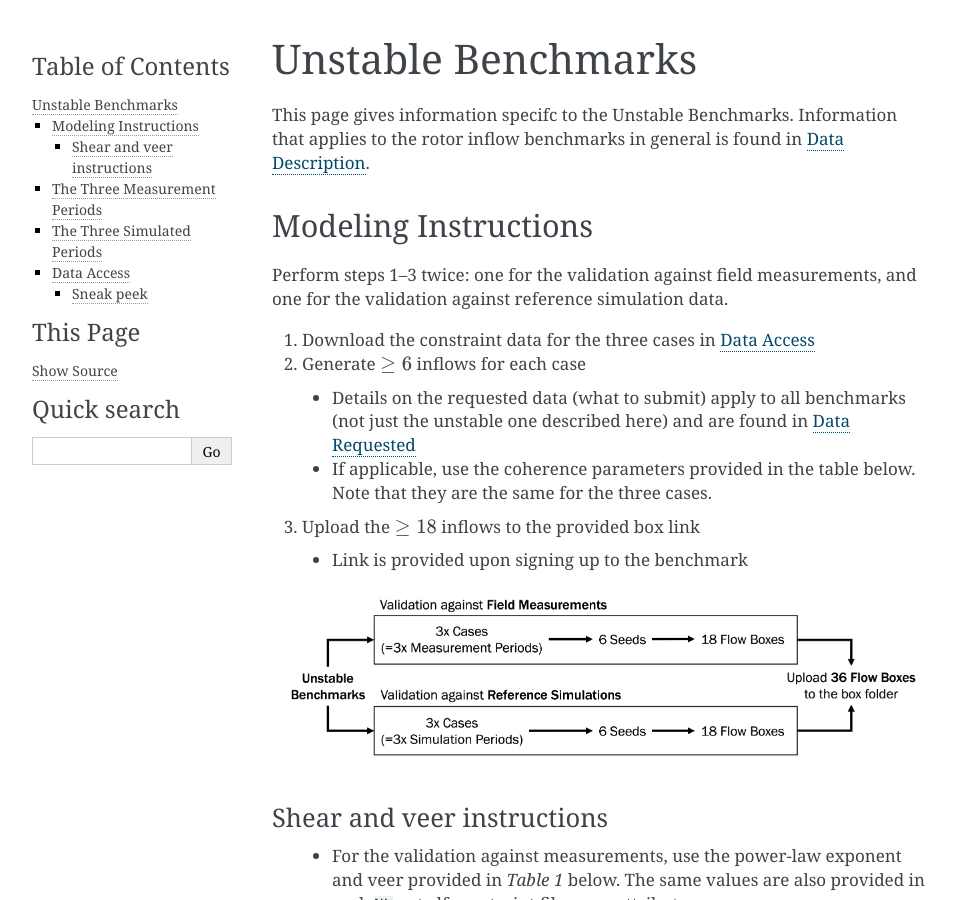
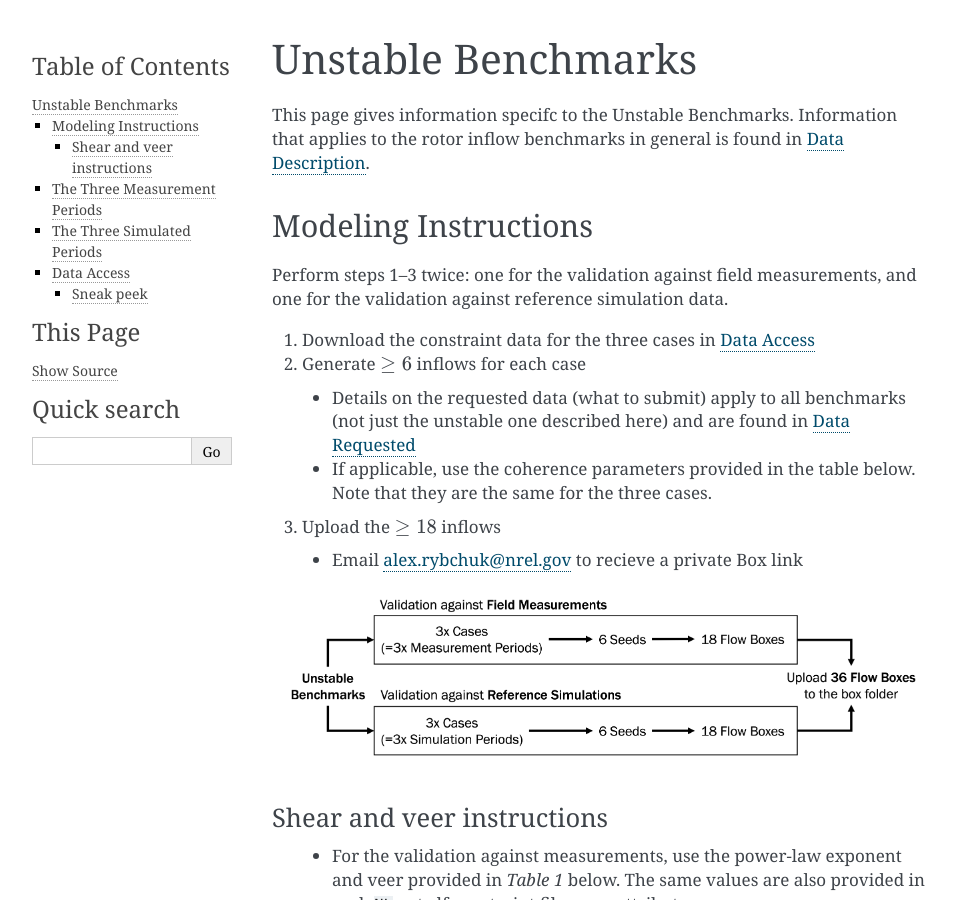
Before and after one commit to rybchuk/rotor_inflow_benchmark, a Sphinx documentation site: the page built from docs/unstable.rst, in a window 1280 px wide and 900 px high. Shown: the whole window, without its empty margins (148-1104 px from the left). Built offline with Sphinx 7.4.7, drawn with Linux system fonts in a browser that asks for light colours.

Commit message:
update upload instructions

```diff
--- a/docs/unstable.rst
+++ b/docs/unstable.rst
@@ -18,9 +18,9 @@ Perform steps 1--3 twice: one for the validation against field measurements, and
 
   - If applicable, use the coherence parameters provided in the table below. Note that they are the same for the three cases.
 
-3. Upload the :math:`\geq 18` inflows to the provided box link
+3. Upload the :math:`\geq 18` inflows
 
-  - Link is provided upon signing up to the benchmark
+  - Email alex.rybchuk@nrel.gov to recieve a private Box link
 
 .. figure:: ./images/benchmarks_requested.png
   :align: center
```
